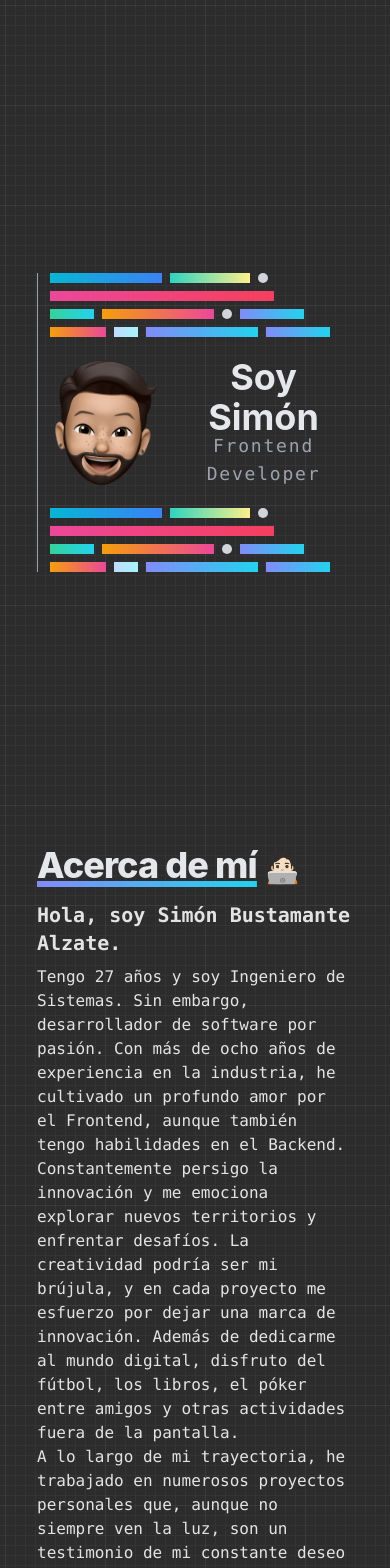
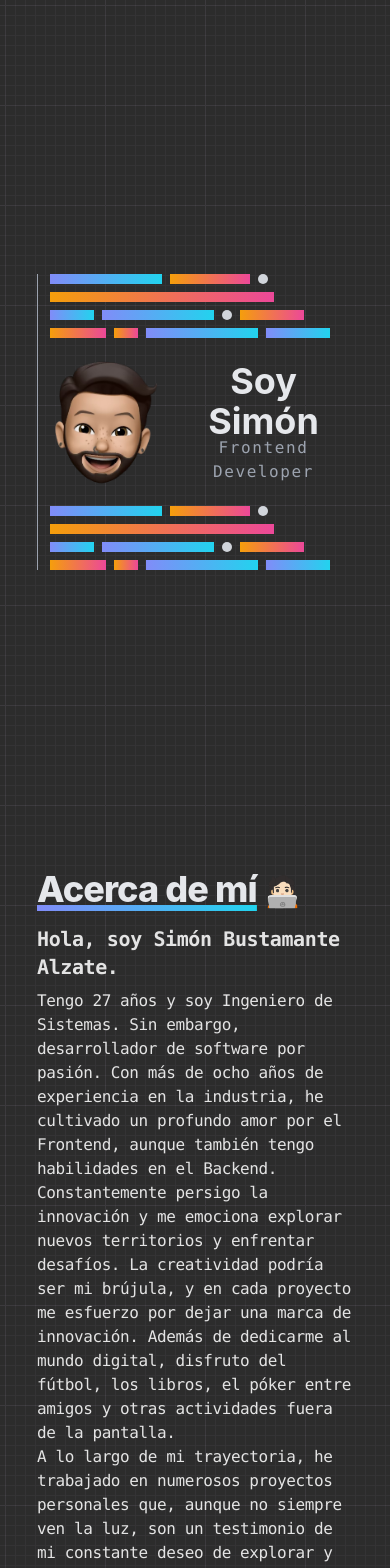
Before and after one commit to Simonba97/my-portfolio-web-app, a React (Vite) app: page / in a window 390 px wide. Shown: the top 1568 px of the page. Built offline with nearby package versions, Linux system fonts and the light colour scheme.

Commit message:
General: Mobile display improvements.

```diff
--- a/src/components/AboutSection.tsx
+++ b/src/components/AboutSection.tsx
@@ -14,7 +14,7 @@ const AboutSection = () => {
                     emoji={"🧑🏻‍💻"}
                 />
 
-                <p className="flex flex-col font-mono text-start">
+                <p className="flex flex-col font-mono text-start -tracking-wide sm:tracking-normal">
                     <span className="text-xl font-semibold pb-2">Hola, soy Simón Bustamante Alzate.</span>
                     <span>
                         Tengo {age} años y soy <span className="font-medium">Ingeniero de Sistemas</span>. Sin embargo, <span className="font-medium">desarrollador de software por pasión</span>. Con más de ocho años de experiencia en la industria, he cultivado un profundo amor por el <span className="font-medium">Frontend</span>, aunque también tengo habilidades en el Backend.
--- a/src/components/HeroSection.tsx
+++ b/src/components/HeroSection.tsx
@@ -10,7 +10,7 @@ const HeroSection = () => {
                     <img src={logoSimon} alt="memojiSimon" className="w-28" />
                     <div id="mainInformation" className="flex flex-col items-start justify-center space-y-[-5px]">
                         <h1 id="myName" className="text-4xl font-bold text-gray-200">Soy Simón</h1>
-                        <span id="myJob" className="text-lg tracking-widest text-gray-400 font-mono">Frontend Developer</span>
+                        <span id="myJob" className="text-base sm:text-lg tracking-widest text-gray-400 font-mono">Frontend Developer</span>
                     </div>
                 </div>
                 <CodeFigure />
--- a/src/components/ProjectsSection.tsx
+++ b/src/components/ProjectsSection.tsx
@@ -8,18 +8,18 @@ const ProjectsSection = () => {
             <div className="w-full">
                 <TitleSection
                     title="Proyectos"
-                    gradientUnderline={'bg-gradient-to-r from-indigo-400 to-cyan-400'}
+                    gradientUnderline={'bg-gradient-to-r from-amber-500 to-pink-500'}
                     emoji={"🚀"}
                 />
 
                 <div id="contentProjects" className="flex flex-col sm:flex-row items-center bg-gray-700 rounded-md font-mono">
                     <div className="p-4 sm:p-0 sm:w-1/2 flex flex-col sm:flex-1 items-center justify-center space-y-2">
                         <div id="mainInformationProject">
-                            <h5 className="text-xl sm:text-3xl font-extrabold text-gray-200 -mb-2">Portal Verdolaga</h5>
-                            <span className="text-xs text-gray-400 ">WebApp</span>
+                            <h5 className="text-2xl sm:text-3xl font-bold text-gray-200 -mb-2">Portal Verdolaga</h5>
+                            <span className="text-sm sm:text-xs text-gray-400 ">WebApp</span>
                         </div>
                         <div id="summaryProject">
-                            <p className="flex flex-col text-start text-xs sm:text-sm">
+                            <p className="flex flex-col text-start text-sm -tracking-wider sm:tracking-normal">
                                 <span> Sitio Web deportivo dedicado a Atl. Nacional 🇳🇬</span>
                                 <span> ⚽️ ¿Próximo partido? ¡Victoria segura!</span>
                                 <span> ⬅️ ¿Último partido? Obviamente una victoria</span>
@@ -33,10 +33,16 @@ const ProjectsSection = () => {
                                 <span className="bg-blue-900 text-blue-300 text-xs font-medium me-2 px-2.5 py-0.5 rounded border border-blue-400">React JS</span>
                             </p>
                         </div>
+                        <div className="max-sm:hidden mt-4">
+                            <a href="https://portalverdolaga.com/?from=portfolio" target="_blank"><span className="font-light text-base underline italic">{'Ver proyecto'}</span> <span>{'👉🏻'}</span></a>
+                        </div>
                     </div>
                     <div className="p-2 sm:p-0 sm:w-1/2 flex justify-center">
                         <img className="w-1/2 -rotate-12 hover:rotate-0 duration-300" src={PVHome} alt="PVHome" />
                     </div>
+                </div>
+                <div className="sm:hidden mt-4">
+                    <a href="https://portalverdolaga.com/?from=portfolio" target="_blank"><span className="font-light text-base underline italic">{'Ver proyecto'}</span> <span>{'👉🏻'}</span></a>
                 </div>
             </div>
         </section>
--- a/src/components/SkillsSection.tsx
+++ b/src/components/SkillsSection.tsx
@@ -7,7 +7,7 @@ const SkillsSection = () => {
             {/* About me Information */}
             <TitleSection
                 title="Skills"
-                gradientUnderline={'bg-gradient-to-r from-rose-400 via-fuchsia-500 to-indigo-500'}
+                gradientUnderline={'bg-gradient-to-r from-cyan-500 to-blue-500'}
                 emoji={"🔥"}
             />
             <div className="flex flex-wrap">
--- a/src/components/common/CodeFigure.tsx
+++ b/src/components/common/CodeFigure.tsx
@@ -2,24 +2,24 @@ const CodeFigure = () => {
     const pointFigure = <div className="w-2.5 h-2.5 bg-gray-300 rounded-full"></div>;
     return <div className="flex flex-col space-y-2">
         <div className="flex space-x-2">
-            <div className="w-28 h-2.5 bg-red-500 bg-gradient-to-r from-cyan-500 to-blue-500"></div>
-            <div className="w-20 h-2.5 bg-red-500 bg-gradient-to-r from-teal-400 to-yellow-200"></div>
+            <div className="w-28 h-2.5 bg-gradient-to-r from-indigo-400 to-cyan-400"></div>
+            <div className="w-20 h-2.5 bg-gradient-to-r from-amber-500 to-pink-500"></div>
             {pointFigure}
         </div>
         <div className="flex space-x-2">
-            <div className="w-56 h-2.5 bg-red-500  bg-gradient-to-r from-pink-500 to-rose-500"></div>
+            <div className="w-56 h-2.5 bg-gradient-to-r from-amber-500 to-pink-500"></div>
         </div>
         <div className="flex space-x-2">
-            <div className="w-11 h-2.5 bg-red-500 bg-gradient-to-r from-emerald-400 to-cyan-400"></div>
-            <div className="w-28 h-2.5 bg-red- bg-gradient-to-r from-amber-500 to-pink-500"></div>
+            <div className="w-11 h-2.5 bg-gradient-to-r from-indigo-400 to-cyan-400"></div>
+            <div className="w-28 h-2.5 bg-gradient-to-r from-indigo-400 to-cyan-400"></div>
             {pointFigure}
-            <div className="w-16 h-2.5 bg-red-500 bg-gradient-to-r from-indigo-400 to-cyan-400"></div>
+            <div className="w-16 h-2.5 bg-gradient-to-r from-amber-500 to-pink-500"></div>
         </div>
         <div className="flex space-x-2">
-            <div className="w-14 h-2.5 bg-red-500 bg-gradient-to-r from-amber-500 to-pink-500"></div>
-            <div className="w-6 h-2.5 bg-red-500 bg-gradient-to-r from-blue-200 to-cyan-200"></div>
-            <div className="w-28 h-2.5 bg-red-500 bg-gradient-to-r from-indigo-400 to-cyan-400"></div>
-            <div className="w-16 h-2.5 bg-red-500 bg-gradient-to-r from-indigo-400 to-cyan-400"></div>
+            <div className="w-14 h-2.5 bg-gradient-to-r from-amber-500 to-pink-500"></div>
+            <div className="w-6 h-2.5 bg-gradient-to-r from-amber-500 to-pink-500"></div>
+            <div className="w-28 h-2.5 bg-gradient-to-r from-indigo-400 to-cyan-400"></div>
+            <div className="w-16 h-2.5 bg-gradient-to-r from-indigo-400 to-cyan-400"></div>
         </div>
     </div>
 }
```
